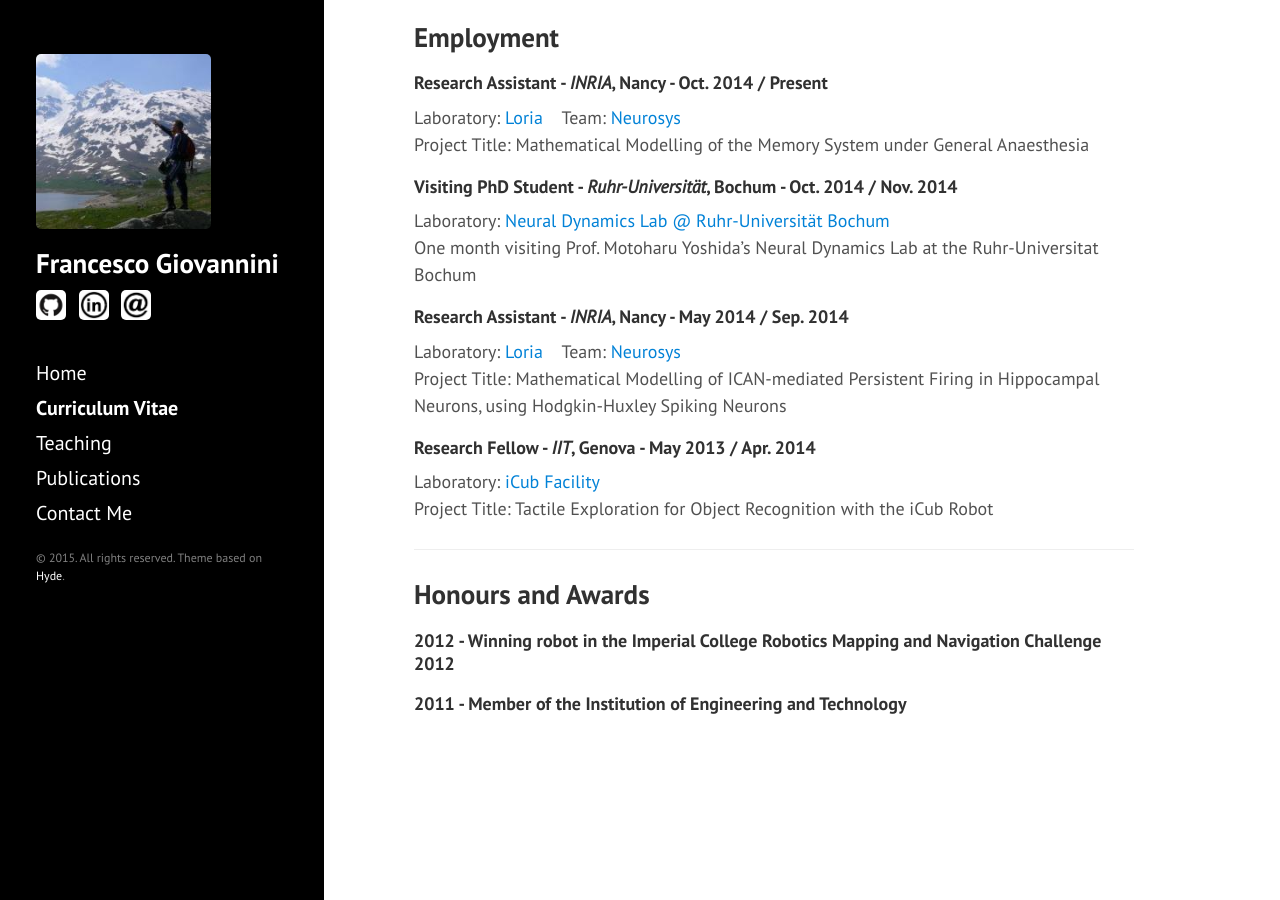
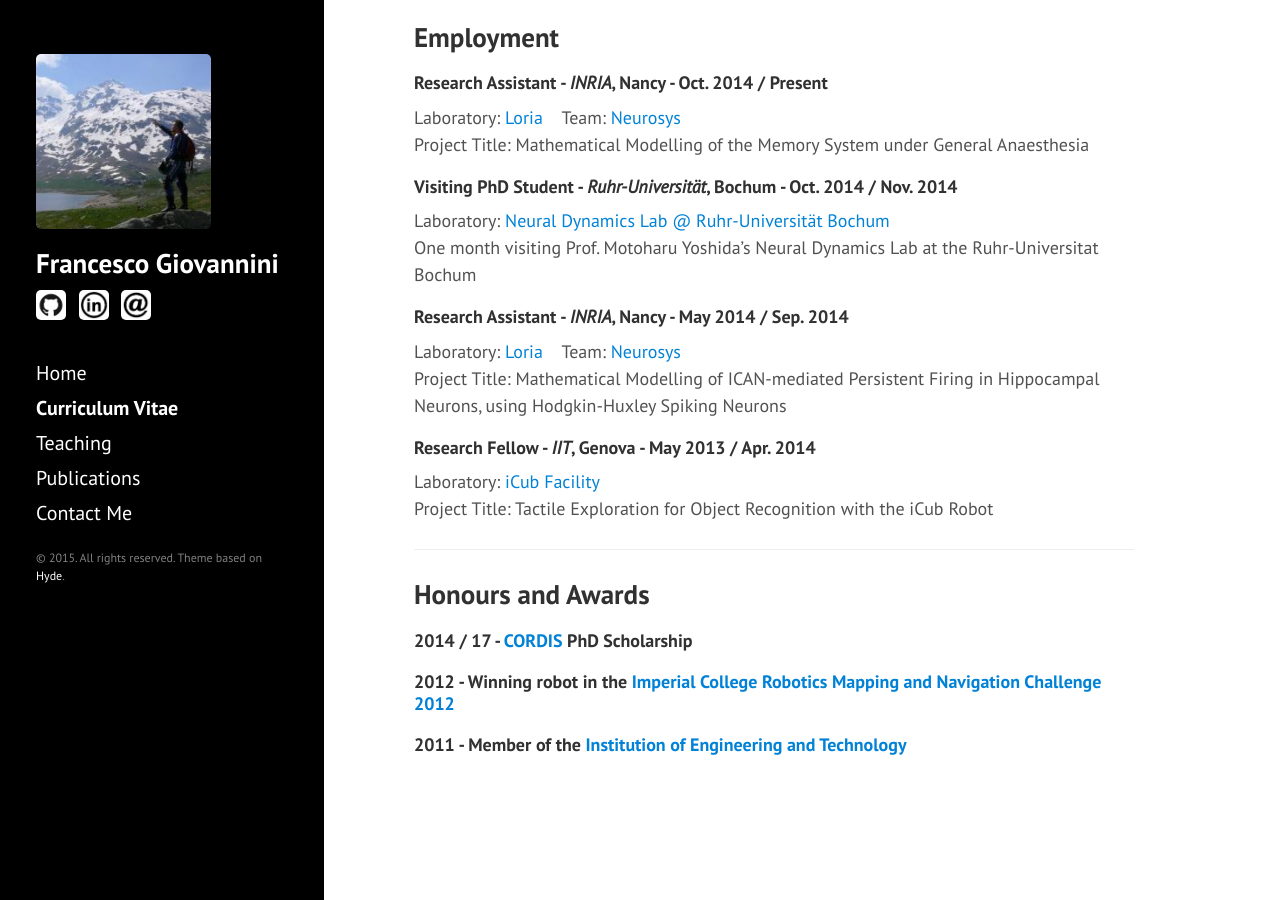
Before and after one commit to JoErNanO/joernano.github.io, a Jekyll site: the page built from pages/01-cv.md, in a window 1280 px wide and 900 px high, scrolled down 526 px. Built offline with Jekyll 4.4.1, drawn with Linux system fonts in a browser that asks for light colours; Markdown is read by kramdown in place of the engine named in the settings.

Commit message:
[CV] Add CORDIS scholarship. Add links to other awards.

```diff
--- a/pages/01-cv.md
+++ b/pages/01-cv.md
@@ -39,5 +39,6 @@ Project Title: Tactile Exploration for Object Recognition with the iCub Robot
 
 ## Honours and Awards
 
-#### 2012 - Winning robot in the Imperial College Robotics Mapping and Navigation Challenge 2012
-#### 2011 - Member of the Institution of Engineering and Technology
+#### 2014 / 17 - [CORDIS](http://cordis.europa.eu/home_en.html) PhD Scholarship
+#### 2012 - Winning robot in the [Imperial College Robotics Mapping and Navigation Challenge 2012](http://www.doc.ic.ac.uk/~ajd/Robotics/index.html)
+#### 2011 - Member of the [Institution of Engineering and Technology](http://www.theiet.org/)
```
